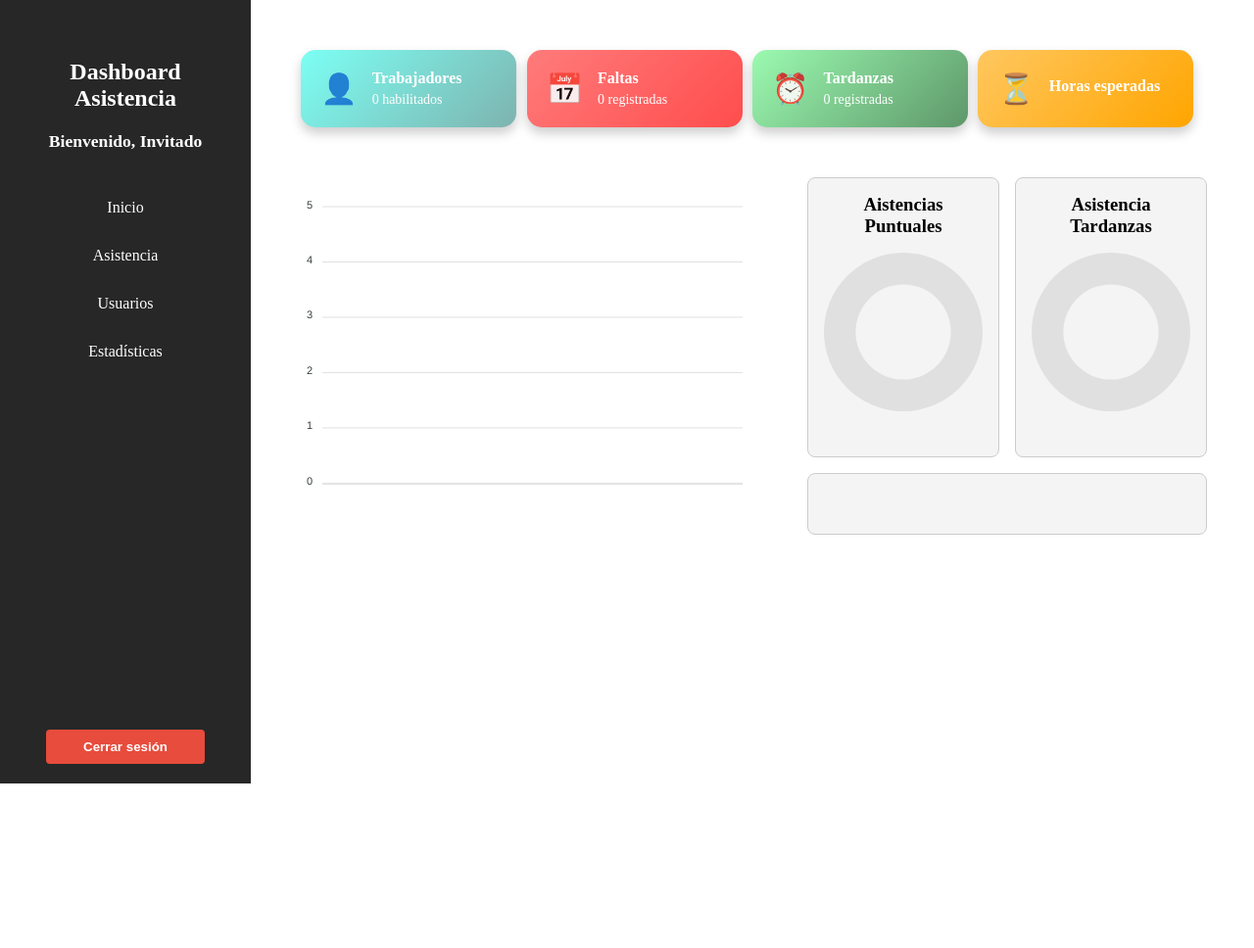
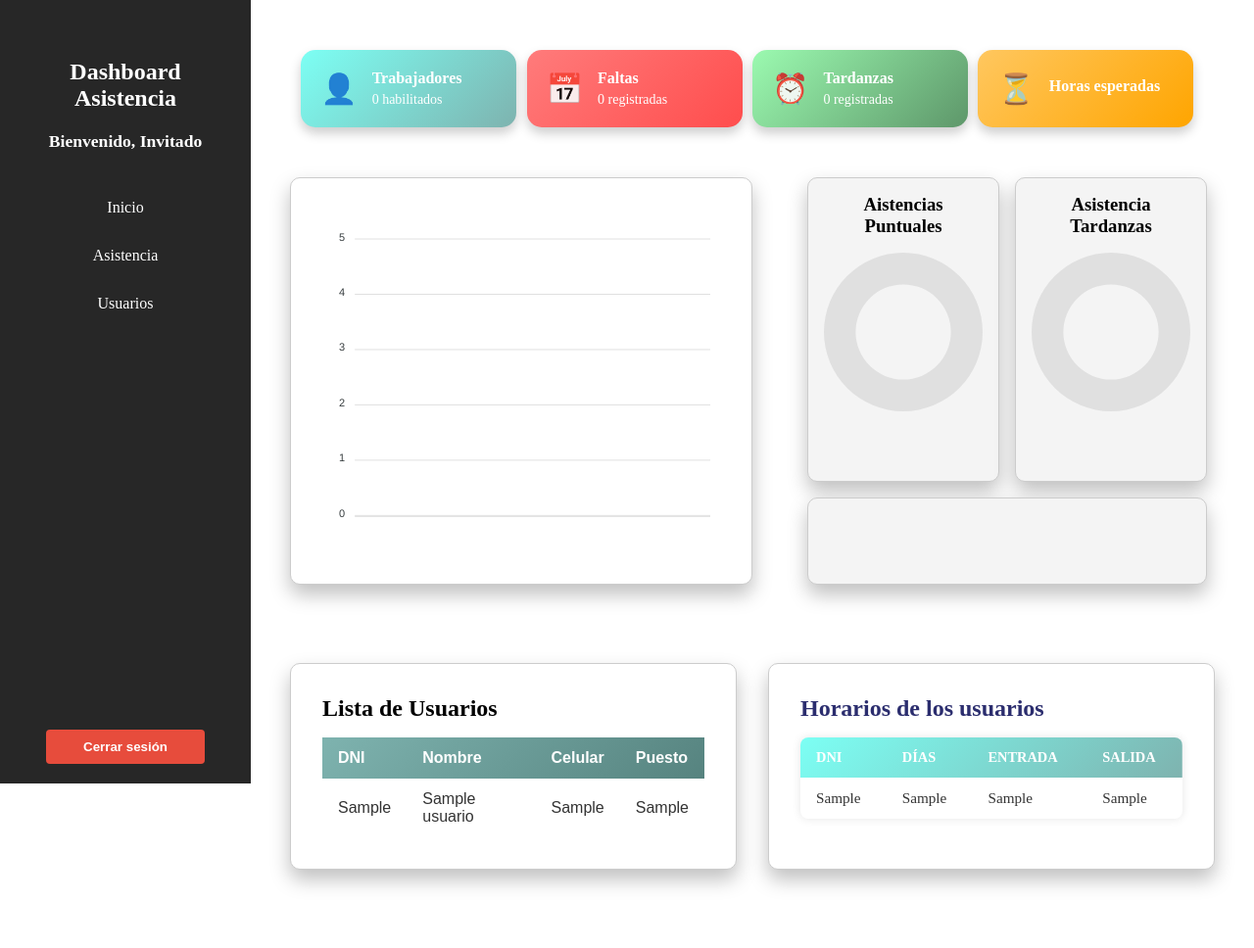
Before and after one commit to Pedro-Rodenas/Asistencia-Aprode, a PHP site: page /view/dashboard/dashboard.php in a window 1280 px wide. Shown: the whole page at 98% size. Before the commit the page ends 800 px from the top, so only its background shows below. Run offline with PHP 8.4, Linux system fonts and the light colour scheme; tables that the repository leaves empty or names only in its code hold one stand-in row (values such as "Sample post"); data that the repository does not hold is empty; some libraries are stand-ins or nearby versions.

Commit message:
Cambios en el dashboard

```diff
--- /dev/null
+++ b/api/horarios.php
@@ -0,0 +1,5 @@
+<?php
+require_once __DIR__ . '/../controller/HorariosController.php';
+
+$controller = new HorariosController();
+$controller->obtenerHorariosJson();
--- /dev/null
+++ b/api/usuarios.php
@@ -0,0 +1,5 @@
+<?php
+require_once __DIR__ . '/../controller/UsuariosController.php';
+
+$controller = new UsuariosController();
+$controller->obtenerUsuariosJson();
--- a/assets/css/dashboard.css
+++ b/assets/css/dashboard.css
@@ -80,6 +80,15 @@
     gap: 1rem;
 }
 
+.c-grafico-completo {
+    background-color: #ffff;
+    border: 1px solid #ccc;
+    width: 100%;
+    padding: 2rem;
+    border-radius: 10px;
+    box-shadow: 0 10px 20px rgba(0, 0, 0, 0.25);
+}
+
 .c-grafico-3 {
     display: grid;
     grid-template-columns: 50% 50%;
@@ -91,13 +100,14 @@
 .graficos-3 {
     background-color: #f4f4f4;
     border: 1px solid #ccc;
-    border-radius: 8px;
+    border-radius: 10px;
     padding: 1rem;
     display: flex;
     flex-direction: column;
     gap: 1rem;
     align-items: center;
-    text-align: center  ;
+    text-align: center;
+    box-shadow: 0 10px 20px rgba(0, 0, 0, 0.25);
 }
 
 .c-grafico-3 .graficos-3:nth-child(3) {
@@ -107,3 +117,116 @@
 #grafico-dona-asistencia {
     width: 100%;
 }
+
+
+/* Ultimo grafico */
+
+.c-p-end-stads {
+    padding-inline: 2.5rem;
+    width: 100%;
+    display: grid;
+    grid-template-columns: repeat(2,1fr);
+    margin-block: 5rem;
+    gap: 2rem;
+}
+
+.c-users {
+    background-color: #ffff;
+    border: 1px solid #ccc;
+    width: 100%;
+    padding: 2rem;
+    border-radius: 10px;
+    box-shadow: 0 10px 20px rgba(0, 0, 0, 0.25);
+}
+
+.c-horario {
+    background-color: #ffff;
+    border: 1px solid #ccc;
+    width: 100%;
+    padding: 2rem;
+    border-radius: 10px;
+    box-shadow: 0 10px 20px rgba(0, 0, 0, 0.25);
+}
+
+/* Tabla general */
+#tabla-usuarios {
+    width: 100%;
+    border-collapse: collapse;
+    margin-top: 1rem;
+    font-family: sans-serif;
+}
+
+/* Cabecera con estilo azul degradado */
+#tabla-usuarios thead {
+    background-image: linear-gradient(135deg, #7eb3af, #56837f);
+    color: #fff;
+}
+
+#tabla-usuarios thead th {
+    padding: 0.75rem 1rem;
+    text-align: left;
+    font-weight: bold;
+}
+
+#tabla-usuarios tbody td {
+    padding: 0.75rem 1rem;
+    border: none;
+    border-bottom: 1px solid #e0e0e0;
+    color: #333;
+}
+
+#tabla-usuarios tbody tr:last-child td {
+    border-bottom: none;
+}
+
+#tabla-usuarios tbody tr:hover {
+    background-color: #f9f9f9;
+}
+
+/* Título */
+.c-horario h2 {
+    margin-bottom: 1rem;
+    color: #2B2D6E;
+}
+
+/* Tabla general */
+#tabla-horarios {
+    width: 100%;
+    border-collapse: collapse;
+    border-radius: 8px;
+    overflow: hidden;
+    box-shadow: 0 0 10px rgba(0, 0, 0, 0.1);
+}
+
+#tabla-horarios thead {
+    background-image: linear-gradient(135deg, #7cfff4, #7eb3af);
+    color: #fff;
+    text-transform: uppercase;
+}
+
+#tabla-horarios thead th {
+    padding: 0.75rem 1rem;
+    text-align: left;
+    font-weight: bold;
+    font-size: 0.9rem;
+}
+
+#tabla-horarios tbody td {
+    padding: 0.75rem 1rem;
+    border: none;
+    font-size: 0.95rem;
+    color: #333;
+}
+
+#tabla-horarios tbody tr {
+    border-bottom: 1px solid #e0e0e0;
+}
+
+#tabla-horarios tbody tr:last-child {
+    border-bottom: none;
+}
+
+#tabla-horarios tbody tr:hover {
+    background-color: #f5f5f5;
+    cursor: default;
+}
--- /dev/null
+++ b/assets/css/ver_asistencia.css
@@ -0,0 +1,5 @@
+*{
+    margin: 0;
+    padding: 0;
+    box-sizing: border-box;
+}
--- /dev/null
+++ b/assets/js/horarios.js
@@ -0,0 +1,39 @@
+document.addEventListener("DOMContentLoaded", function () {
+    // Hacemos la llamada a la API para obtener los horarios
+    fetch("../../api/horarios.php")
+        .then(response => response.json())
+        .then(data => {
+            const tabla = document.querySelector("#tabla-horarios tbody");
+
+            // Limpiar la tabla antes de agregar los nuevos datos
+            tabla.innerHTML = "";
+
+            // Recorrer los datos de los horarios y agregar filas a la tabla
+            data.forEach(horario => {
+                const tr = document.createElement("tr");
+
+                // Crear las celdas para cada dato del horario
+                const tdDni = document.createElement("td");
+                tdDni.textContent = horario.dni;
+                tr.appendChild(tdDni);
+
+                const tdDiaSemana = document.createElement("td");
+                tdDiaSemana.textContent = horario.dia_semana;
+                tr.appendChild(tdDiaSemana);
+
+                const tdHoraInicio = document.createElement("td");
+                tdHoraInicio.textContent = horario.hora_inicio;
+                tr.appendChild(tdHoraInicio);
+
+                const tdHoraFin = document.createElement("td");
+                tdHoraFin.textContent = horario.hora_fin;
+                tr.appendChild(tdHoraFin);
+
+                // Agregar la fila a la tabla
+                tabla.appendChild(tr);
+            });
+        })
+        .catch(error => {
+            console.error('Error al cargar los horarios:', error);
+        });
+});
--- /dev/null
+++ b/assets/js/usuarios.js
@@ -0,0 +1,20 @@
+document.addEventListener("DOMContentLoaded", function () {
+    fetch("../../api/usuarios.php")
+        .then(response => response.json())
+        .then(usuarios => {
+            const tbody = document.querySelector("#tabla-usuarios tbody");
+
+            usuarios.forEach(usuario => {
+                const fila = document.createElement("tr");
+
+                fila.innerHTML = `
+                    <td>${usuario.dni}</td>
+                    <td>${usuario.nombre_completo}</td>
+                    <td>${usuario.celular ?? '-'}</td>
+                    <td>${usuario.puesto ?? '-'}</td>
+                `;
+
+                tbody.appendChild(fila);
+            });
+        });
+});
--- /dev/null
+++ b/controller/HorariosController.php
@@ -0,0 +1,19 @@
+<?php
+
+require_once __DIR__ . "/../model/HorariosModel.php";
+
+class HorariosController
+{
+    private $HorarioModel;
+    public function __construct()
+    {
+        $this->HorarioModel = new HorariosModel();
+    }
+
+    public function obtenerHorariosJson()
+    {
+        header('Content-Type: application/json');
+        $horarios = $this->HorarioModel->obtenerHorarios();
+        echo json_encode($horarios);
+    }
+}
--- /dev/null
+++ b/controller/UsuariosController.php
@@ -0,0 +1,21 @@
+<?php
+
+require_once __DIR__ . "/../model/UsuarioModel.php";
+
+class UsuariosController
+{
+    private $UsuariosModel;
+    public function __construct()
+    {
+        $this->UsuariosModel = new UsuarioModel();
+    }
+
+    public function obtenerUsuariosJson()
+    {
+        header('Content-Type: application/json');
+        $usuarios = $this->UsuariosModel->obtenerTodosLosUsuarios();
+        echo json_encode($usuarios);
+    }
+
+
+}
--- /dev/null
+++ b/model/HorariosModel.php
@@ -0,0 +1,32 @@
+<?php
+
+require_once __DIR__ . "/../config/database.php";
+
+class HorariosModel
+{
+    private $pdo;
+    public function __construct()
+    {
+        $db = new Database();
+        $this->pdo = $db->getConnection();
+    }
+
+    /* Método para obtener los horarios de todos los usuarios */
+    public function obtenerHorarios()
+    {
+        $sql = "SELECT dni, dia_semana, hora_inicio, hora_fin FROM horarios ORDER BY dni, dia_semana";
+        $stmt = $this->pdo->query($sql);
+        $resultados = [];
+
+        while ($row = $stmt->fetch()) {
+            $resultados[] = [
+                'dni' => $row['dni'],
+                'dia_semana' => $row['dia_semana'],
+                'hora_inicio' => $row['hora_inicio'],
+                'hora_fin' => $row['hora_fin']
+            ];
+        }
+
+        return $resultados;
+    }
+}
--- /dev/null
+++ b/model/UsuarioModel.php
@@ -0,0 +1,20 @@
+<?php
+
+require_once __DIR__ . "/../config/database.php";
+
+class UsuarioModel
+{
+    private $pdo;
+
+    public function __construct()
+    {
+        $db = new Database;
+        $this->pdo = $db->getConnection();
+    }
+
+    public function obtenerTodosLosUsuarios()
+    {
+        $stmt = $this->pdo->query("SELECT dni, nombre_completo, celular, correo, puesto, habilitado FROM usuarios");
+        return $stmt->fetchAll(PDO::FETCH_ASSOC);
+    }
+}
--- a/templates/header.php
+++ b/templates/header.php
@@ -14,7 +14,6 @@
             <a href="dashboard.php">Inicio</a>
             <a href="ver_asistencia.php">Asistencia</a>
             <a href="usuarios.php">Usuarios</a>
-            <a href="estadísticas.php">Estadísticas</a>
         </nav>
     </div>
 
--- a/view/dashboard/dashboard.php
+++ b/view/dashboard/dashboard.php
@@ -80,14 +80,47 @@
             </section>
         </section>
 
-        <section class="c-p-users">
+        <section class="c-p-end-stads">
+            <div class="c-users">
+                <h2>Lista de Usuarios</h2>
+                <table id="tabla-usuarios">
+                    <thead>
+                        <tr>
+                            <th>DNI</th>
+                            <th>Nombre</th>
+                            <th>Celular</th>
+                            <th>Puesto</th>
+                        </tr>
+                    </thead>
+                    <tbody>
+                        <!-- Aquí se insertan los usuarios desde JS -->
+                    </tbody>
+                </table>
+            </div>
+            <div class="c-horario">
+                <h2>Horarios de los usuarios</h2>
+                <table id="tabla-horarios">
+                    <thead>
+                        <tr>
+                            <th>DNI</th>
+                            <th>Días</th>
+                            <th>Entrada</th>
+                            <th>Salida</th>
+                        </tr>
+                    </thead>
+                    <tbody>
 
+                    </tbody>
+                </table>
+            </div>
         </section>
     </main>
     <script src="https://cdn.jsdelivr.net/npm/apexcharts"></script>
     <script src="../../assets/js/grafico_horas.js"></script>
     <script src="../../assets/js/grafico_dona.js"></script>
     <script src="../../assets/js/grafico_tardanza.js"></script>
+    <script src="../../assets/js/usuarios.js"></script>
+    <script src="../../assets/js/horarios.js"></script>
 </body>
 
 </html>
--- a/view/dashboard/ver_asistencia.php
+++ b/view/dashboard/ver_asistencia.php
@@ -11,6 +11,7 @@
     <meta charset="UTF-8">
     <meta name="viewport" content="width=device-width, initial-scale=1.0">
     <title>Dashboard - Asistencia</title>
+    <link rel="stylesheet" href="../../assets/css/ver_asistencia.css">
 </head>
 
 <body>
```
Also changed, not shown: view/dashboard/estadísticas.php (deleted, +0 -22 lines).
